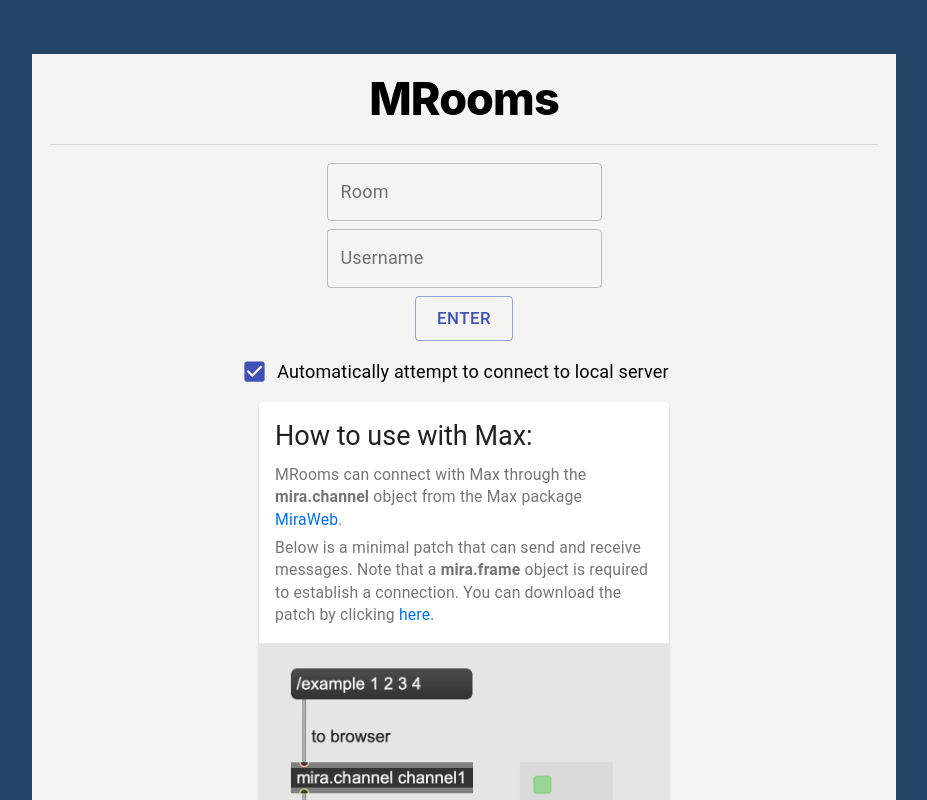
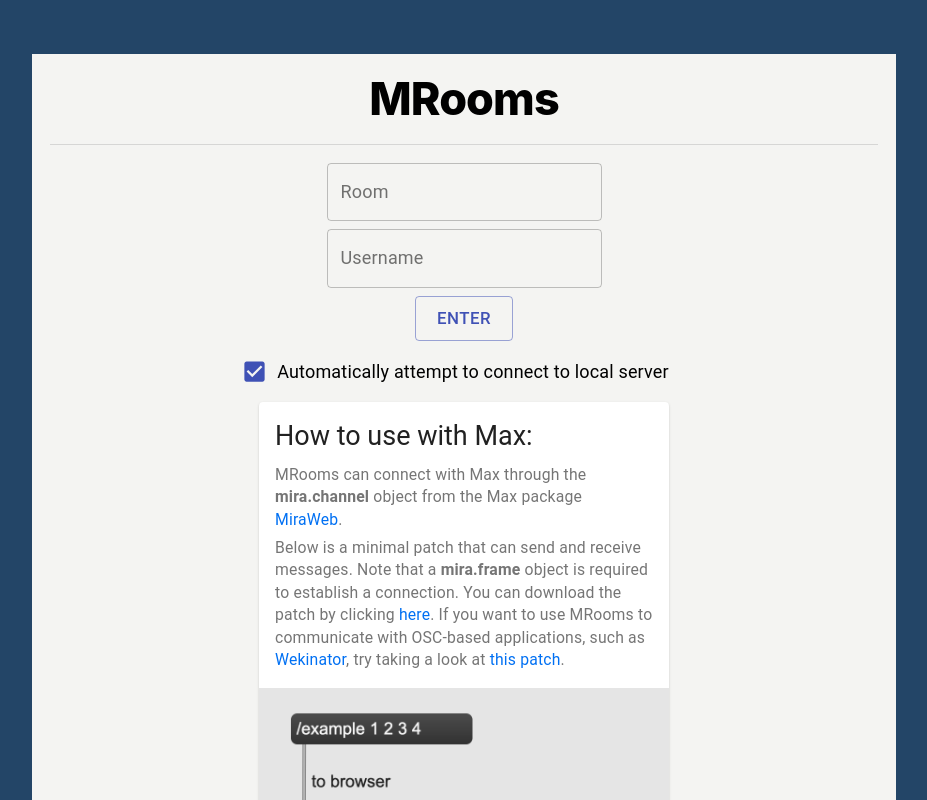
Before and after one commit to mattmora/MRooms, a Next.js app: page / in a window 1280 px wide. Shown: the top 800 px of the page, without its empty margins (176-1103 px from the left). Built offline with nearby package versions, Linux system fonts and the light colour scheme.

Commit message:
add osc/udp patch download and update readme

```diff
--- a/pages/index.js
+++ b/pages/index.js
@@ -144,7 +144,7 @@ class Index extends Component {
                                 >
                                     MRooms can connect with Max through the <b>mira.channel</b>{' '}
                                     object from the Max package{' '}
-                                    <a href="https://github.com/Cycling74/miraweb">MiraWeb</a>.
+                                    <a href="https://github.com/Cycling74/miraweb" target="_blank">MiraWeb</a>.
                                 </Typography>
                                 <Typography variant="body2" color="textSecondary" component="p">
                                     Below is a minimal patch that can send and receive messages.
@@ -152,6 +152,11 @@ class Index extends Component {
                                     connection. You can download the patch by clicking{' '}
                                     <a href="/downloads/mroomsexamplepatch.maxpat" download>
                                         here
+                                    </a>
+                                    . If you want to use MRooms to communicate with OSC-based
+                                    applications, such as <a href="http://www.wekinator.org/" target="_blank">Wekinator</a>, try taking a look at{' '}
+                                    <a href="/downloads/mroomsoscpatch.maxpat" download>
+                                        this patch
                                     </a>
                                     .
                                 </Typography>
@@ -171,7 +176,7 @@ class Index extends Component {
                 <Grid container spacing={1} direction="column" alignItems="center" justify="center">
                     <Grid item xs={6}>
                         <Typography>
-                            <a href="https://github.com/mattmora/MRooms">Github</a>
+                            <a href="https://github.com/mattmora/MRooms" target="_blank">Github</a>
                         </Typography>
                         <p></p>
                     </Grid>
```
Also changed, not shown: 2 other files (tests, documents, lock files or other folders).
